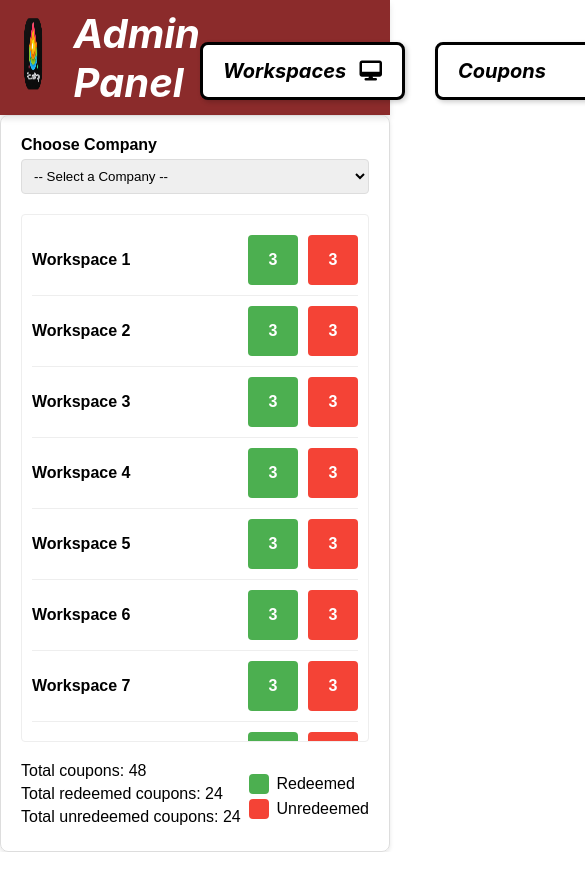
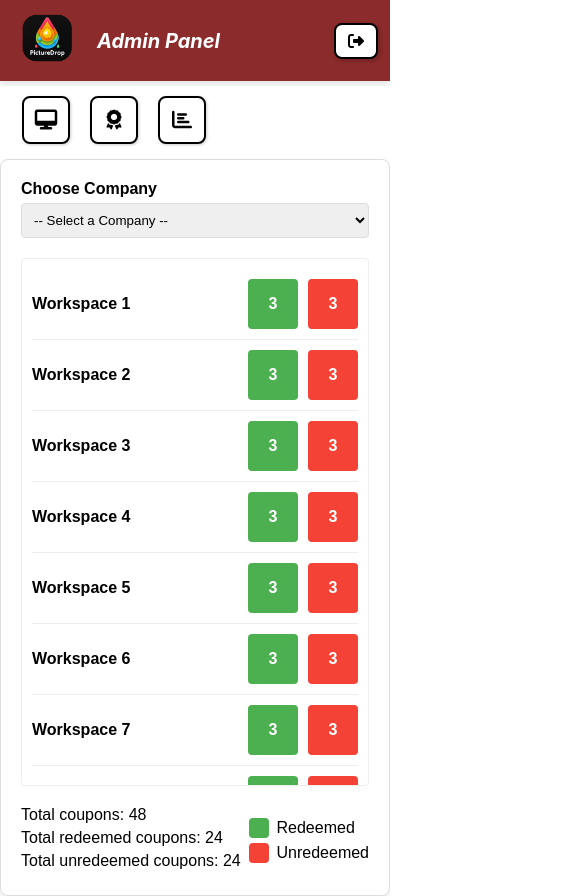
Before and after one commit to jonasaberger/picture_drop_application, an Angular app in the folder picture-drop-frontend/: page /coupons in a window 390 px wide. Shown: the top 896 px of the page, 585 px wide, since content can reach past the window. Before the commit the page ends 852 px from the top, so only its background shows below. Built offline with nearby package versions, Linux system fonts and the light colour scheme.

Commit message:
Implemented mobile view and improved css

```diff
--- a/picture-drop-frontend/src/app/menu/menu.component.css
+++ b/picture-drop-frontend/src/app/menu/menu.component.css
@@ -12,8 +12,6 @@
   width: 8%;
   margin-right: 15px;
 }
-
-
 
 .title {
   color: white;
@@ -49,8 +47,6 @@
   cursor: pointer;
   transition: background 0.2s ease-in-out;
   box-shadow: 2px 2px 5px rgba(0, 0, 0, 0.2);
-
-  /* Einheitliche schwarze Border */
   border: 3px solid black;
   border-radius: 8px;
 }
@@ -58,3 +54,111 @@
 .menu-button:hover {
   background-color: #f0f0f0;
 }
+
+button.logout-button{
+  display: none;
+}
+/* Verstecke mobile Buttons standardmäßig */
+.mobile-nav {
+  display: none;
+}
+
+
+@media (max-width: 768px) {
+  .menu-container {
+    flex-direction: row;
+    flex-wrap: wrap;
+    align-items: center;
+    justify-content: space-between;
+    height: auto;
+    padding: 3px 12px;
+  }
+  button.logout-button{
+    display: flex;
+  }
+
+  .logo {
+    width: 75px;
+    height: auto;
+    margin: 0;
+  }
+
+  .title {
+    font-size: 20px;
+    margin: 0 10px;
+    flex: 1;
+  }
+
+  .button-group {
+    display: none; /* Desktop Buttons ausblenden */
+  }
+
+  .logout-button {
+    background-color: white;
+    color: black;
+    font-weight: bold;
+    font-style: italic;
+    border: 2px solid black;
+    border-radius: 8px;
+    padding: 8px 12px;
+    font-size: 16px;
+    cursor: pointer;
+    box-shadow: 2px 2px 4px rgba(0, 0, 0, 0.2);
+  }
+
+  .mobile-nav {
+    display: flex;
+    flex-direction: row;
+    margin-top: 5px;
+    margin-bottom: 5px;
+    align-items: center;
+    width: auto;
+    justify-content: left;
+    border-radius: 3%;
+    background-color: #ffffff;
+    border-color: #f0f0f0;
+    padding: 10px 15px;
+
+    gap: 6px;
+  }
+
+  .mobile-button {
+    position: relative;
+    background-color: white;
+    border: 2px solid black;
+    border-radius: 8px;
+    padding: 8px;
+    width: 48px;
+    height: 48px;
+    font-size: 20px;
+    cursor: pointer;
+    box-shadow: 1px 1px 3px rgba(0,0,0,0.2);
+    display: flex;
+    align-items: center;
+    justify-content: center;
+    transition: all 0.2s ease-in-out;
+    margin-left: 7px;
+    margin-right: 7px;
+  }
+
+  .mobile-button span {
+    position: absolute;
+    bottom: -28px;
+    left: 50%;
+    transform: translateX(-50%);
+    background-color: #8B2B2B;
+    color: white;
+    padding: 3px 8px;
+    border-radius: 5px;
+    font-size: 12px;
+    opacity: 0;
+    pointer-events: none;
+    transition: opacity 0.2s ease-in-out;
+    white-space: nowrap;
+    z-index: 10;
+  }
+
+  .mobile-button:hover span {
+    opacity: 1;
+  }
+}
--- a/picture-drop-frontend/src/app/menu/menu.component.html
+++ b/picture-drop-frontend/src/app/menu/menu.component.html
@@ -1,13 +1,18 @@
+<!-- Header (rot) -->
 <div class="menu-container">
 
-
   <!-- Logo -->
-  <img src="/Logo.png" alt="PictureDrop Logo" class="logo" width="150" height="150"/>
+  <img src="/Logo.png" alt="PictureDrop Logo" class="logo" />
 
   <!-- Titel -->
-  <h1 class="title"> Admin Panel </h1>
+  <h1 class="title">Admin Panel</h1>
 
-  <!-- Buttons -->
+  <!-- Logout-Button (sichtbar auch mobil) -->
+  <button class="logout-button" (click)="logout()">
+    <i class="fas fa-sign-out-alt"></i>
+  </button>
+
+  <!-- Desktop-Navigation (nur auf Desktop sichtbar) -->
   <div class="button-group">
     <button class="menu-button" routerLink="workspaces">
       <span>Workspaces</span>
@@ -27,3 +32,19 @@
     </button>
   </div>
 </div>
+
+<!-- Mobile-Navigation (nur Icons + Hover-Text) -->
+<div class="mobile-nav">
+  <button class="mobile-button" routerLink="workspaces">
+    <i class="fas fa-desktop"></i>
+    <span>Workspaces</span>
+  </button>
+  <button class="mobile-button" routerLink="coupons">
+    <i class="fas fa-award"></i>
+    <span>Coupons</span>
+  </button>
+  <button class="mobile-button" routerLink="statistics">
+    <i class="fas fa-chart-bar"></i>
+    <span>Statistics</span>
+  </button>
+</div>
--- a/picture-drop-frontend/src/app/workspaces/workspaces.component.css
+++ b/picture-drop-frontend/src/app/workspaces/workspaces.component.css
@@ -1,17 +1,19 @@
 .dashboard-container {
   font-family: Arial, sans-serif;
-  max-width: 1200px; /* Besser als vh für Layoutbreite */
+  max-width: 1200px;
   margin: 5px auto;
-  padding: 20px;
+  padding: 10px;
+  max-height: 80vh;
   border: 1px solid #ddd;
   border-radius: 8px;
   box-shadow: 0 2px 4px rgba(0, 0, 0, 0.1);
   background-color: #fff;
 }
+
 select {
   position: sticky;
   top: 0;
-  z-index: 10;  /* Damit das Menü über anderen Inhalten bleibt */
+  z-index: 10;
   background-color: white;
 }
 
@@ -33,13 +35,9 @@ select {
 }
 
 .workspace-list {
+  overflow-y: auto;
   margin-bottom: 20px;
-}
-
-.workspace-list-container {
-  min-height: 60vh;
-  max-height: calc(60px * 8); /* Platz für 8 Items */
-  overflow-y: auto;
+  max-height: 55vh;
   border: 1px solid #eee;
   border-radius: 4px;
   padding: 10px;
@@ -73,6 +71,10 @@ select {
 .workspace-name {
   flex: 1;
   font-weight: bold;
+  white-space: nowrap;
+  overflow: hidden;
+  text-overflow: ellipsis;
+  max-width: 100%;
 }
 
 .workspace-details {
--- a/picture-drop-frontend/src/app/workspaces/workspaces.component.html
+++ b/picture-drop-frontend/src/app/workspaces/workspaces.component.html
@@ -2,8 +2,8 @@
   <!-- Unternehmen Auswahl -->
   <div class="company-selector">
     <label for="company"><b>Choose Company</b></label>
-    <select id="company" [(ngModel)]="selectedCompany"  (ngModelChange)="onCompanyChange()">
-      <option value="">-- Select a Company --</option>
+    <select id="company" [(ngModel)]="selectedCompany" (ngModelChange)="onCompanyChange()">
+      <option disabled selected value="">-- Select a Company --</option>
       <option *ngFor="let company of companies" [value]="company">
         {{ company }}
       </option>
@@ -13,13 +13,24 @@
   <!-- Workspace-Liste -->
   <div class="workspace-list">
     <div *ngFor="let workspace of filteredWorkspaces" class="workspace-item">
-      <span class="status-icon" [ngClass]="{ 'active': workspace.isActive, 'inactive': !workspace.isActive }">
+      <span
+        class="status-icon"
+        [ngClass]="{ 'active': workspace.isActive, 'inactive': !workspace.isActive }"
+      >
         ★
       </span>
-      <span class="workspace-name">{{ workspace.Name }}</span>
+
+      <!-- Hier wird der Tooltip automatisch angezeigt -->
+      <span
+        class="workspace-name"
+        [attr.title]="workspace.Name"
+      >
+        {{ workspace.Name }}
+      </span>
+
       <div class="workspace-details">
         <span>{{ workspace.videos }} Vids</span>
-        <div>   </div>
+        <div></div>
         <span>{{ workspace.pictures }} Pics</span>
       </div>
     </div>
```
